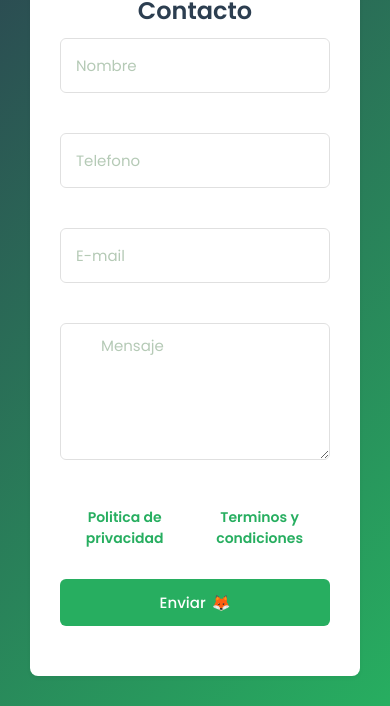
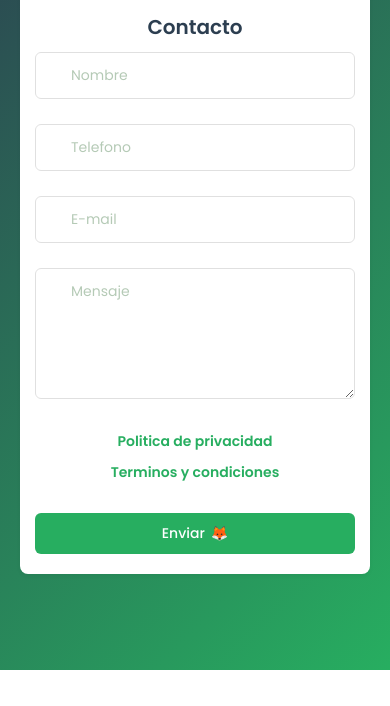
Before and after one commit to RodriCA23/perritos, a plain HTML site: page formulario contacto/index.html in a window 390 px wide. Shown: the part 174-880 px from the top of the page. After the commit the page ends 844 px from the top, so only its background shows below. Drawn offline with Linux system fonts and the light colour scheme.

Commit message:
Responsive pagina de contacto

```diff
--- a/formulario contacto/index.html
+++ b/formulario contacto/index.html
@@ -2,7 +2,7 @@
 <html lang="en">
 <head>
     <meta charset="UTF-8">
-    <meta name="viewport" content="width=device-width, initial-scale=1.0">
+    <meta name="viewport" content="width=device-width, initial-scale=1.0, maximum-scale=1.0, user-scalable=no">
     <link rel="stylesheet" href="style.css">
     <title>Formulario contacto</title>
 </head>
--- a/formulario contacto/style.css
+++ b/formulario contacto/style.css
@@ -158,15 +158,71 @@ input::placeholder, textarea::placeholder{
 }
 
 @media (max-width: 991px) {
-    body{
-        padding: 30px;
+    body {
+        padding: 15px;
     }
-    form{
-        padding: 50px 30px;
+
+    form {
+        padding: 30px 20px;
         width: 100%;
+        margin: 10px;
     }
-    input{
-        padding: 15px;
+
+    input, textarea {
+        padding: 12px 12px 12px 35px;
+        font-size: 14px;
+    }
+
+    .form-txt {
+        flex-direction: column;
+        gap: 10px;
+        align-items: center;
+    }
+
+    h2 {
+        font-size: 20px;
+    }
+
+    .animal-icon {
+        font-size: 36px;
+    }
+
+    .btn {
+        padding: 10px;
+        font-size: 14px;
+    }
+}
+
+@media (max-width: 480px) {
+    body {
+        padding: 10px;
+    }
+
+    form {
+        padding: 20px 15px;
+    }
+
+    .back-home {
+        top: 10px;
+        left: 10px;
+        width: 40px;
+        height: 40px;
+    }
+
+    .home-icon {
+        font-size: 20px;
+    }
+
+    .input-container {
+        margin-bottom: 15px;
+    }
+
+    input, textarea {
+        margin-bottom: 10px;
+    }
+
+    .tooltip {
+        display: none;
     }
 }
 
```
